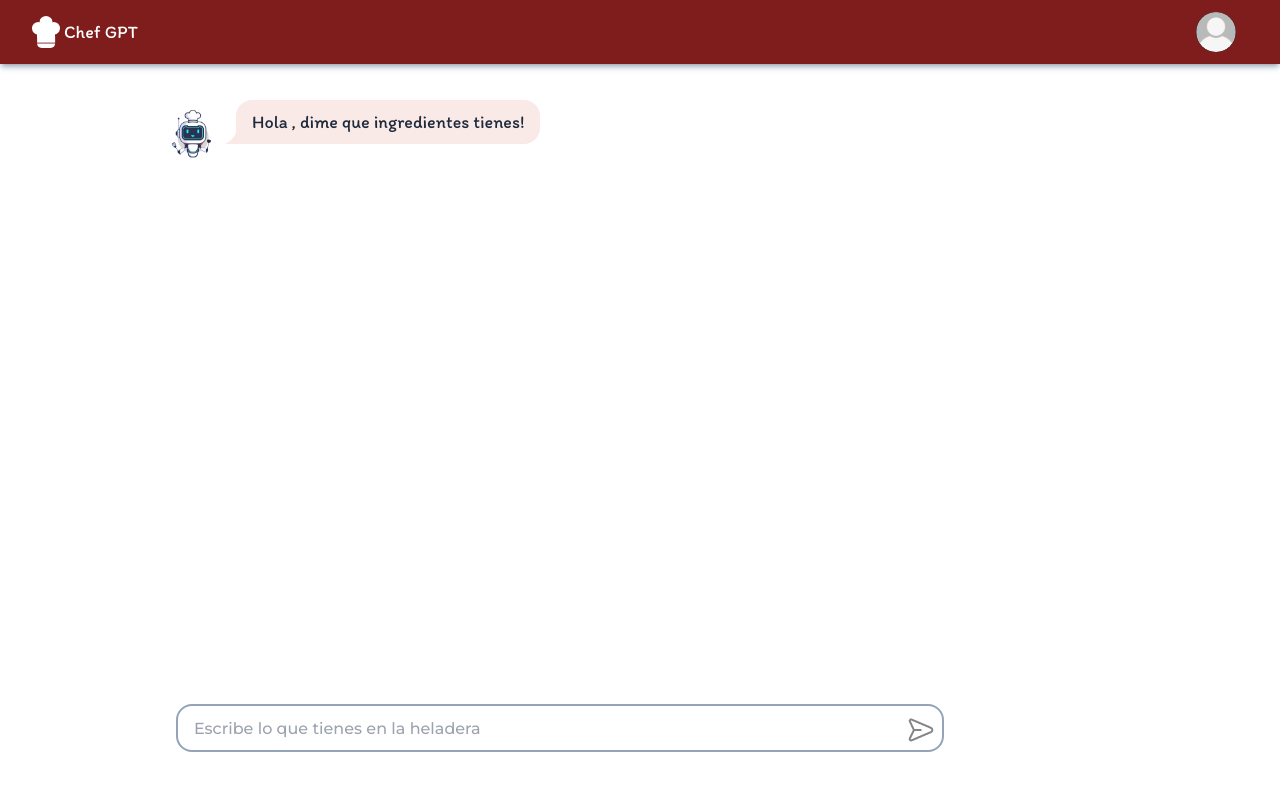
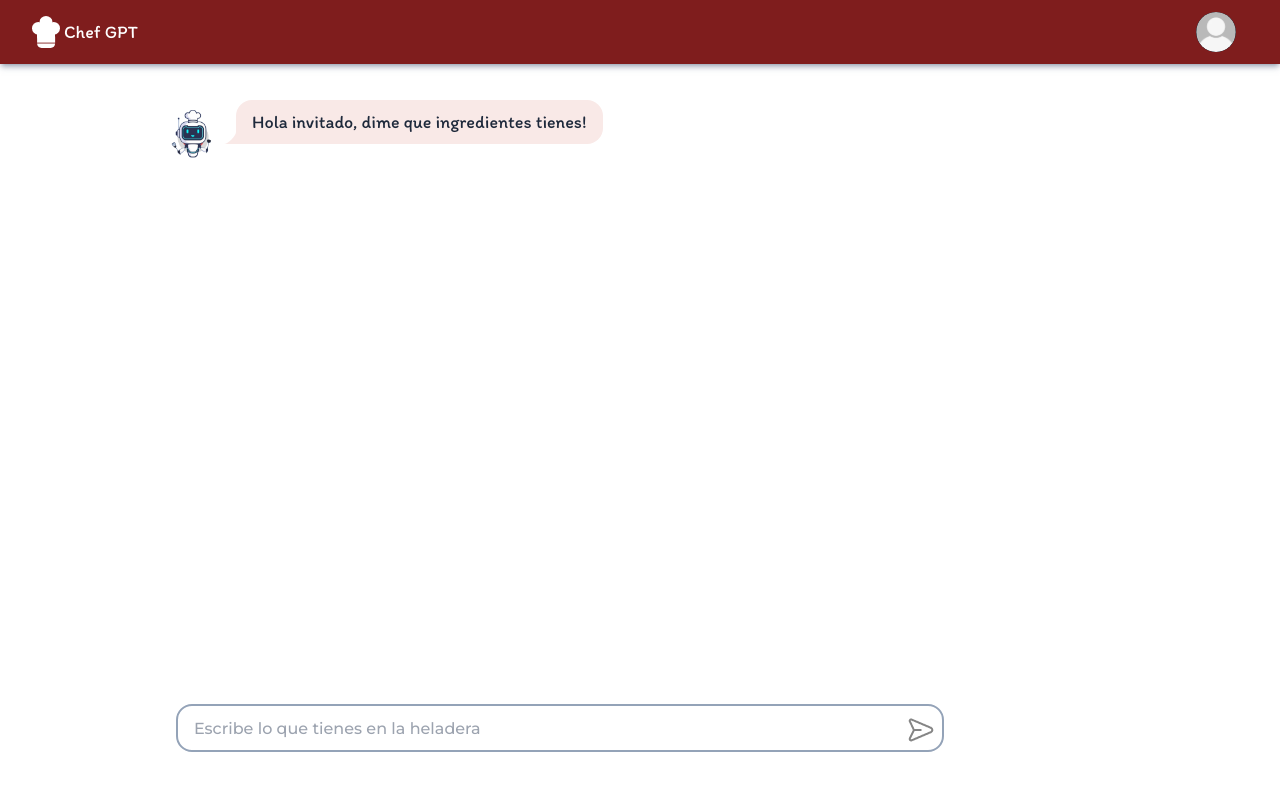
Before and after one commit to No-Country/S12-04-T-Node-React, a React (Vite) app in the folder frontend/: page /chat in a window 1280 px wide. Shown: the top 790 px of the page. Built offline with nearby package versions, Linux system fonts and the light colour scheme.

Commit message:
add validation in like button

```diff
--- a/frontend/src/components/Chat.jsx
+++ b/frontend/src/components/Chat.jsx
@@ -9,7 +9,7 @@ const Chat = () => {
 
 const username = useAuthStore((state) => state.username);
 
-  const [ingredients, setIngredients] = useState("");
+  const [ingredients, setIngredients] = useState(null);
   const [option, setOption] = useState(false);
 
   const handleClick = (e) => {
@@ -39,7 +39,7 @@ const username = useAuthStore((state) => state.username);
           </div>
         </div>
         <div className="chat-bubble bg-[#F9E9E7] text-slate-800">
-          <p>Hola {username}, dime que ingredientes tienes!</p>
+          <p>Hola {username ? username : "invitado"}, dime que ingredientes tienes!</p>
         </div>
       </div>
       {ingredients && (
--- a/frontend/src/components/Description.jsx
+++ b/frontend/src/components/Description.jsx
@@ -2,26 +2,31 @@ import SharedButton from "./SharedButton";
 import { FaHeart } from "react-icons/fa";
 import response from "../mockup/response.json";
 import useRecipeStore from "../store/useRecipeStore";
+import { useAuthStore } from "../store/auth";
 import Swal from "sweetalert2";
+import { useNavigate } from "react-router-dom";
 
 const Description = () => {
   const addToFavorites = useRecipeStore((state) => state.addToFavorites);
-  const favorites = useRecipeStore((state) => state.favorites);
-  console.log(favorites);
+  const token = useAuthStore((state) => state.token);
+  const navigate = useNavigate();
 
   const handleAddToFavorites = () => {
+    if (token) {
       addToFavorites({
         title: response.title,
         description: response.description,
         instructions: response.instructions,
       });
-
       Swal.fire({
         icon: "success",
         title: "Receta añadida a favoritos",
         text: "¡La receta se ha guardado en tus favoritos!",
         confirmButtonText: "OK",
       });
+    } else {
+      navigate("/auth");
+    }
   };
 
   return (
@@ -42,7 +47,10 @@ const Description = () => {
       </div>
       <div className="flex justify-between gap-8 my-8">
         <SharedButton text={response.title + ":" + response.instructions} />
-        <button onClick={handleAddToFavorites} className="btn sm:btn-wide bg-red-600 text-lg text-slate-50">
+        <button
+          onClick={handleAddToFavorites}
+          className="btn sm:btn-wide bg-red-600 text-lg text-slate-50"
+        >
           Me gusta
           <FaHeart className="w-5 h-5" />
         </button>
--- a/frontend/src/components/Navigation.jsx
+++ b/frontend/src/components/Navigation.jsx
@@ -128,7 +128,7 @@ const handleLogout = () => {
                           </a>
                         )}
                       </Menu.Item>
-                      <Menu.Item>
+                      {/* <Menu.Item>
                         {({ active }) => (
                           <a
                             href="#"
@@ -140,7 +140,7 @@ const handleLogout = () => {
                             Configuraciones
                           </a>
                         )}
-                      </Menu.Item>
+                      </Menu.Item> */}
                       <Menu.Item>
                         {({ active }) => (
                           <button
```
Lines whose indentation alone changed are shown as unchanged.
